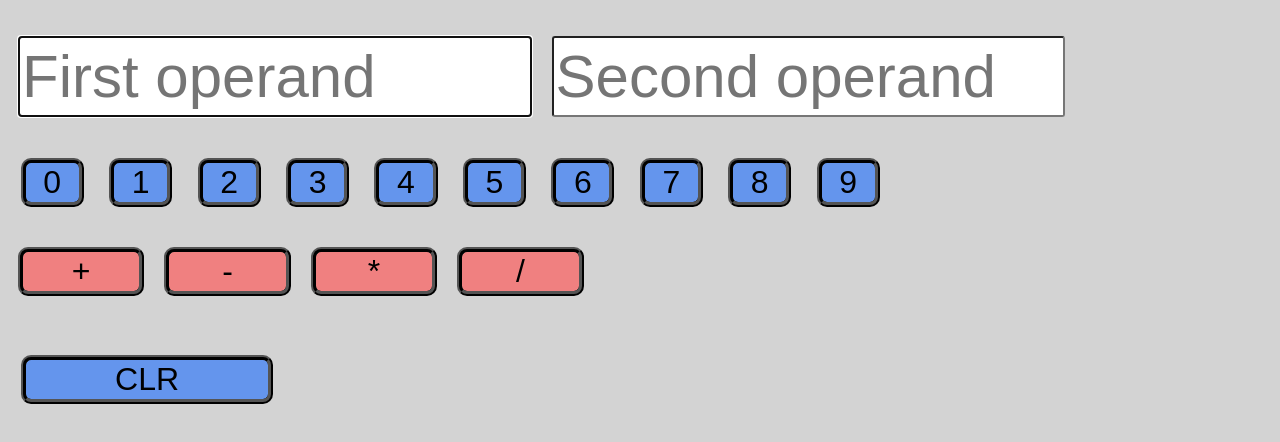
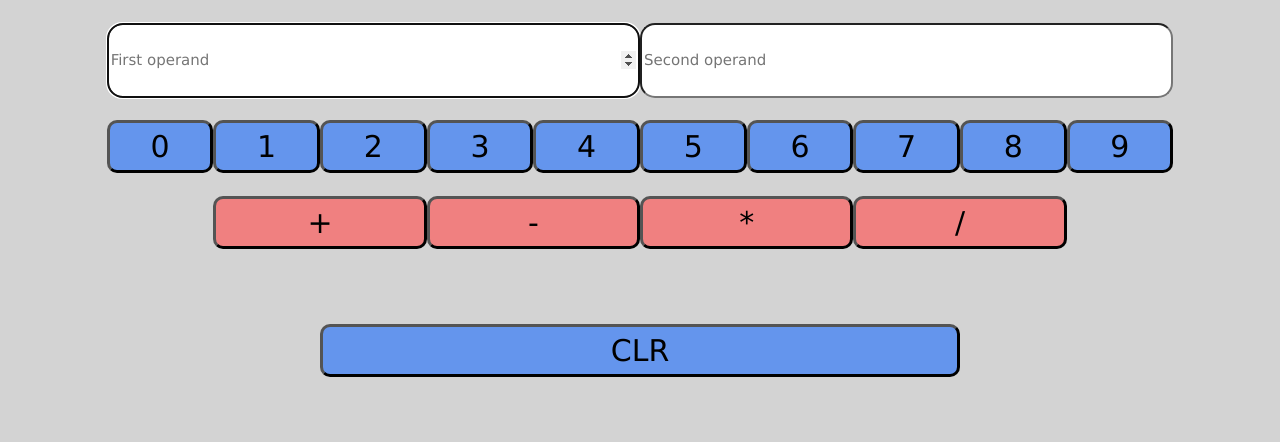
Before and after one commit to EricAustin/weekend-chal-week2, a website: page public/index.html in a window 1280 px wide. Drawn offline with Linux system fonts and the light colour scheme.

Commit message:
more formatting done

```diff
--- a/public/client.js
+++ b/public/client.js
@@ -16,13 +16,14 @@ function setLastFocus(focus) {
 
 
 function sendToServer(sendIt) {
+    // console.log('sendToServerHit')
     $.ajax({
         method: 'POST',
         url: '/doMath',
         data: sendIt,
         success: function (response) {
             // console.log(sendIt, 'sent to server');
-            // returnFocus();
+            $('#' + lastFocus).focus();
             getResult();
         }
     })
@@ -42,8 +43,7 @@ function getResult() {
 
 function displayResult() {
     // console.log('displayResult hit');
-
-    $('#resultGoesHere').text(sentBack.result);
+    $('#resultGoesHere').html('<strong>'+sentBack.result+'</strong');
 
 }
 
@@ -52,15 +52,20 @@ $('document').ready(function () {
     // console.log('jquery sourced');
 
     for (var i = 0; i < inputFieldsArray.length; i++) {
-        $('#inputFieldsLocation').append('<input onfocus=setLastFocus(this.id) id=' + inputFieldsArray[i].id + ' placeholder="' + inputFieldsArray[i].name + '">');
+        $('#inputFieldsLocation').append('<input type="number" onfocus=setLastFocus(this.id) class="w3-col s5" id=' + inputFieldsArray[i].id + ' placeholder="' + inputFieldsArray[i].name + '">');
     }
+
     $('#operandOne').focus();
+
     for (var i = 0; i < 10; i++) {
-        $('#numberButtonsLocation').append('<button class="numButton" id='+i+'>' + i + '</button>');
+        $('#numberButtonsLocation').append('<button class="numButton w3-col s1" id=' + i + '>' + i + '</button>');
+    };
 
-    }
+    $('#numberButtonsLocation :nth-child(4)').append('</div><div class="w3-row">');
+
+
     for (var i = 0; i < operationButtonsArray.length; i++) {
-        $('#operationButtonsLocation').append('<button class="operationButton" id=' + operationButtonsArray[i].id + '>' + operationButtonsArray[i].name + '</button>');
+        $('#operationButtonsLocation').append('<button class="operationButton w3-col s2" id=' + operationButtonsArray[i].id + '>' + operationButtonsArray[i].name + '</button>');
 
     }
 
@@ -79,17 +84,17 @@ $('document').ready(function () {
 
     });
 
-    $('body').on('click', 'button', function() {
+    $('body').on('click', 'button', function () {
         $('#' + lastFocus).focus();
 
     });
 
-    $('body').on('click', '.numButton', function() {
+    $('body').on('click', '.numButton', function () {
         // console.log('numButton clicked');
         // console.log($('#'+lastFocus))
         // console.log(this.id);
-        newValue= $('#'+lastFocus).val() + this.id;
-        $('#'+lastFocus).val(newValue);
+        newValue = $('#' + lastFocus).val() + this.id;
+        $('#' + lastFocus).val(newValue);
     });
 
 
--- a/public/index.html
+++ b/public/index.html
@@ -19,22 +19,23 @@
     </script>
     <script src='jquery-3.2.1.min.js'></script>
     <script src='client.js'></script>
-     <link rel='stylesheet' href='style.css'>
-    <!-- <link rel='stylesheet' href='w3.css'>  -->
+      <link rel='stylesheet' href='style.css'>
+     <link rel='stylesheet' href='w3.css'>
 </head>
 
 <body>
     <div id="container">
     <br>
-    <div class="flex-containter" id="inputFieldsLocation"></div>
+    <div class="w3-row" id="inputFieldsLocation"><p class="w3-col s1"></p></div>
     <br>
-    <div class="flex-containter" id="numberButtonsLocation"></div>
+    <div class="w3-row" id="numberButtonsLocation"><p class="w3-col s1"></p></div>
     <br>
-    <div class="flex-containter" id="operationButtonsLocation"></div>
+    <div class="w3-row" id="operationButtonsLocation"><p class="w3-col s2"></p></div>
     <br>
-    <div class="flex-containter" id="resultGoesHere"></div>
+    <div class="w3-center" id="resultGoesHere"></div>
     <br>
-    <button id="resetIt">CLR</button>
+    <div class="w3-row" id="resetButton"><p class="w3-col s3"></p>
+    <button class ="w3-col s6" id="resetIt">CLR</button></div>
     </div>
 </body>
 
--- a/public/style.css
+++ b/public/style.css
@@ -2,45 +2,34 @@ body {
     background-color: lightgrey;
 }
 
-.flex-container {
-    display: flex;
-    background-color: lightgrey;
+input {
+    width: 40%;
+    height: 75px;
+    border-radius: 15px;
+}
+
+button {
+    border-width: 3px;
+    /* border-style: ridge; */
+    border-radius: 10px;
 }
 
 .numButton {
     background-color: cornflowerblue;
-    width: 5%;
-    margin: 1%;
     font-size: 200%;
 }
 
 .operationButton {
     background-color: lightcoral;
-    width: 10%;
-    margin: 10px;
     font-size: 200%;
+}
+
+#resultGoesHere {
+    height: 30px;
+
 }
 
 #resetIt {
     background-color: cornflowerblue;
-    width: 20%;
-    margin: 1%;
     font-size: 200%;
 }
-
-button {
-    border-width: 5px;
-    border-style: ridge;
-    border-radius: 10px;
-}
-
-input {
-    width: 40%;
-    height: 75px;
-    margin: 10px;
-    font-size: 60px;
-}
-
-input {
-    border-radius: 3px;
-}
```
